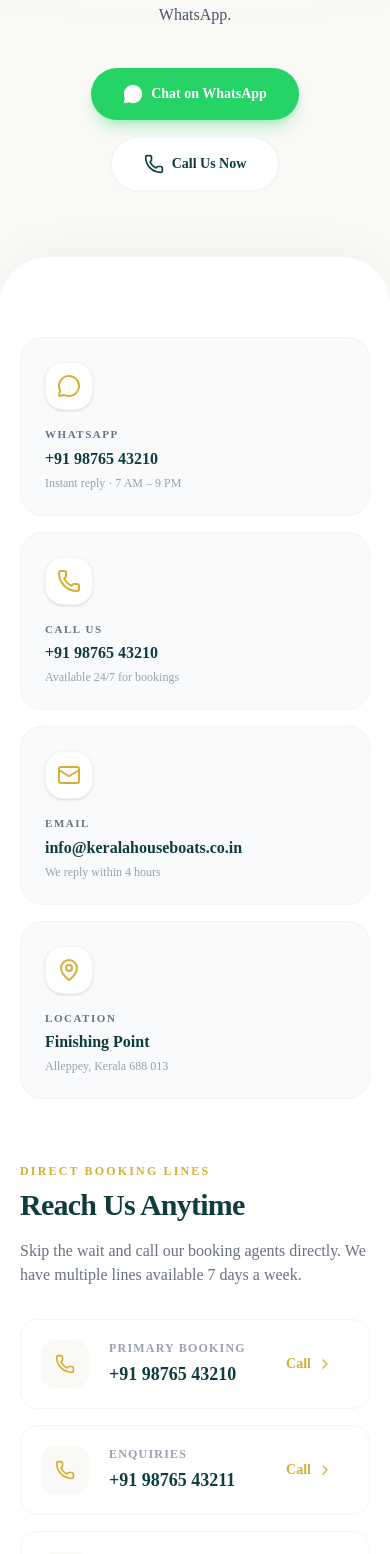
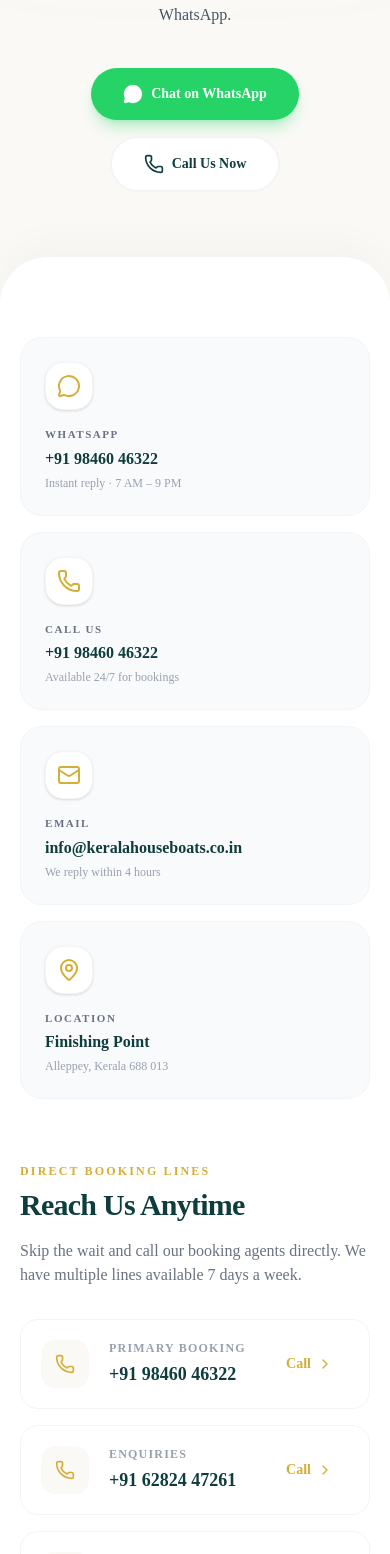
Before and after one commit to babuwebsite2026-star/houseboatbooking, a Next.js app in the folder houseboat-booking/: page /contact in a window 390 px wide. Shown: the part 432-1986 px from the top of the page. Built offline with nearby package versions, Linux system fonts and the light colour scheme.

Commit message:
Update all phone numbers to client's actual numbers

```diff
--- a/houseboat-booking/src/app/contact/page.tsx
+++ b/houseboat-booking/src/app/contact/page.tsx
@@ -26,11 +26,11 @@ export default function ContactPage() {
           </p>
 
           <div className="flex flex-wrap items-center justify-center gap-4">
-            <a href="https://wa.me/919876543210" target="_blank" rel="noopener noreferrer" className="flex items-center gap-2 px-8 py-4 text-sm font-bold text-white bg-[#25D366] rounded-full hover:bg-[#20bd5a] hover:scale-105 active:scale-95 transition-all shadow-lg shadow-[#25D366]/30">
+            <a href="https://wa.me/919846046322" target="_blank" rel="noopener noreferrer" className="flex items-center gap-2 px-8 py-4 text-sm font-bold text-white bg-[#25D366] rounded-full hover:bg-[#20bd5a] hover:scale-105 active:scale-95 transition-all shadow-lg shadow-[#25D366]/30">
               <MessageCircle className="w-5 h-5 fill-current" />
               Chat on WhatsApp
             </a>
-            <a href="tel:+919876543210" className="flex items-center gap-2 px-8 py-4 text-sm font-bold text-[#0f3d3e] bg-white border-2 border-gray-100 rounded-full hover:border-[#d4af37] hover:shadow-md hover:scale-105 active:scale-95 transition-all">
+            <a href="tel:+919846046322" className="flex items-center gap-2 px-8 py-4 text-sm font-bold text-[#0f3d3e] bg-white border-2 border-gray-100 rounded-full hover:border-[#d4af37] hover:shadow-md hover:scale-105 active:scale-95 transition-all">
               <Phone className="w-5 h-5" />
               Call Us Now
             </a>
@@ -51,7 +51,7 @@ export default function ContactPage() {
                 <MessageCircle className="w-6 h-6 text-[#d4af37]" />
               </div>
               <p className="text-[11px] font-bold uppercase tracking-[0.14em] text-gray-500 group-hover:text-gray-300 mb-1 transition-colors">WhatsApp</p>
-              <p className="text-base font-black text-[#0f3d3e] group-hover:text-white transition-colors">+91 98765 43210</p>
+              <p className="text-base font-black text-[#0f3d3e] group-hover:text-white transition-colors">+91 98460 46322</p>
               <p className="text-xs text-gray-400 group-hover:text-gray-400 mt-1 transition-colors">Instant reply · 7 AM – 9 PM</p>
             </div>
 
@@ -61,7 +61,7 @@ export default function ContactPage() {
                 <Phone className="w-6 h-6 text-[#d4af37]" />
               </div>
               <p className="text-[11px] font-bold uppercase tracking-[0.14em] text-gray-500 group-hover:text-gray-300 mb-1 transition-colors">Call Us</p>
-              <p className="text-base font-black text-[#0f3d3e] group-hover:text-white transition-colors">+91 98765 43210</p>
+              <p className="text-base font-black text-[#0f3d3e] group-hover:text-white transition-colors">+91 98460 46322</p>
               <p className="text-xs text-gray-400 group-hover:text-gray-400 mt-1 transition-colors">Available 24/7 for bookings</p>
             </div>
 
@@ -104,9 +104,9 @@ export default function ContactPage() {
                 </div>
                 <div className="flex-1">
                   <p className="text-xs font-bold uppercase tracking-widest text-gray-400 mb-1">Primary Booking</p>
-                  <p className="text-lg font-black text-[#0f3d3e]">+91 98765 43210</p>
+                  <p className="text-lg font-black text-[#0f3d3e]">+91 98460 46322</p>
                 </div>
-                <a href="tel:+919876543210" className="flex items-center gap-1.5 text-sm font-bold text-[#d4af37] px-4 py-2 rounded-lg hover:bg-[#d4af37]/10 transition-colors">
+                <a href="tel:+919846046322" className="flex items-center gap-1.5 text-sm font-bold text-[#d4af37] px-4 py-2 rounded-lg hover:bg-[#d4af37]/10 transition-colors">
                   Call <ChevronRight className="w-4 h-4" />
                 </a>
               </div>
@@ -118,9 +118,9 @@ export default function ContactPage() {
                 </div>
                 <div className="flex-1">
                   <p className="text-xs font-bold uppercase tracking-widest text-gray-400 mb-1">Enquiries</p>
-                  <p className="text-lg font-black text-[#0f3d3e]">+91 98765 43211</p>
+                  <p className="text-lg font-black text-[#0f3d3e]">+91 62824 47261</p>
                 </div>
-                <a href="tel:+919876543211" className="flex items-center gap-1.5 text-sm font-bold text-[#d4af37] px-4 py-2 rounded-lg hover:bg-[#d4af37]/10 transition-colors">
+                <a href="tel:+916282447261" className="flex items-center gap-1.5 text-sm font-bold text-[#d4af37] px-4 py-2 rounded-lg hover:bg-[#d4af37]/10 transition-colors">
                   Call <ChevronRight className="w-4 h-4" />
                 </a>
               </div>
@@ -132,9 +132,9 @@ export default function ContactPage() {
                 </div>
                 <div className="flex-1">
                   <p className="text-xs font-bold uppercase tracking-widest text-gray-400 mb-1">Support</p>
-                  <p className="text-lg font-black text-[#0f3d3e]">+91 98765 43212</p>
+                  <p className="text-lg font-black text-[#0f3d3e]">+91 62824 47261</p>
                 </div>
-                <a href="tel:+919876543212" className="flex items-center gap-1.5 text-sm font-bold text-[#d4af37] px-4 py-2 rounded-lg hover:bg-[#d4af37]/10 transition-colors">
+                <a href="tel:+916282447261" className="flex items-center gap-1.5 text-sm font-bold text-[#d4af37] px-4 py-2 rounded-lg hover:bg-[#d4af37]/10 transition-colors">
                   Call <ChevronRight className="w-4 h-4" />
                 </a>
               </div>
--- a/houseboat-booking/src/app/packages/page.tsx
+++ b/houseboat-booking/src/app/packages/page.tsx
@@ -117,7 +117,7 @@ export default function Packages() {
 
           <div className="grid grid-cols-2 lg:grid-cols-4 gap-4 md:gap-5">
             {/* Custom Itinerary */}
-            <a href="https://wa.me/919995672575" target="_blank" rel="noopener noreferrer" className="group relative min-h-[210px] rounded-2xl overflow-hidden bg-forest-deep ring-1 ring-gold/25 hover:ring-gold shadow-sm hover:shadow-xl transition-all duration-300 flex flex-col justify-center p-5 md:p-6 block">
+            <a href="https://wa.me/919846046322" target="_blank" rel="noopener noreferrer" className="group relative min-h-[210px] rounded-2xl overflow-hidden bg-forest-deep ring-1 ring-gold/25 hover:ring-gold shadow-sm hover:shadow-xl transition-all duration-300 flex flex-col justify-center p-5 md:p-6 block">
               <div className="absolute inset-0 opacity-[0.06]" style={{ backgroundImage: 'radial-gradient(circle, #fff 1px, transparent 1px)', backgroundSize: '22px 22px' }}></div>
               <div className="relative z-10">
                 <span className="inline-flex items-center gap-1.5 w-fit bg-gold/15 border border-gold/40 text-gold text-[9px] font-semibold uppercase tracking-[0.2em] px-2.5 py-1 rounded-full mb-3">
--- a/houseboat-booking/src/app/page.tsx
+++ b/houseboat-booking/src/app/page.tsx
@@ -279,7 +279,7 @@ export default async function Home() {
                   </div>
                   <div>
                     <p className="text-sm text-gray-500 font-semibold uppercase">Call Us</p>
-                    <p className="text-lg font-bold text-gray-900">{siteSettings?.phoneNumber || "+91 98765 43210"}</p>
+                    <p className="text-lg font-bold text-gray-900">{siteSettings?.phoneNumber || "+91 98460 46322"}</p>
                   </div>
                 </div>
                 <div className="flex items-center gap-4">
--- a/houseboat-booking/src/components/BookingWidget.tsx
+++ b/houseboat-booking/src/components/BookingWidget.tsx
@@ -16,7 +16,7 @@ interface BookingWidgetProps {
   whatsappNumber?: string;
 }
 
-export function BookingWidget({ boat, whatsappNumber = "919876543210" }: BookingWidgetProps) {
+export function BookingWidget({ boat, whatsappNumber = "919846046322" }: BookingWidgetProps) {
   const [date, setDate] = useState("");
   const [cruiseType, setCruiseType] = useState<"day" | "overnight">("day");
   const [guests, setGuests] = useState(2);
--- a/houseboat-booking/src/components/Footer.tsx
+++ b/houseboat-booking/src/components/Footer.tsx
@@ -71,7 +71,7 @@ export function Footer() {
               </li>
               <li className="flex items-center gap-3">
                 <Phone className="h-5 w-5 text-ocean-blue shrink-0" />
-                <span>+91 98765 43210</span>
+                <span>+91 98460 46322</span>
               </li>
               <li className="flex items-center gap-3">
                 <Mail className="h-5 w-5 text-ocean-blue shrink-0" />
```
